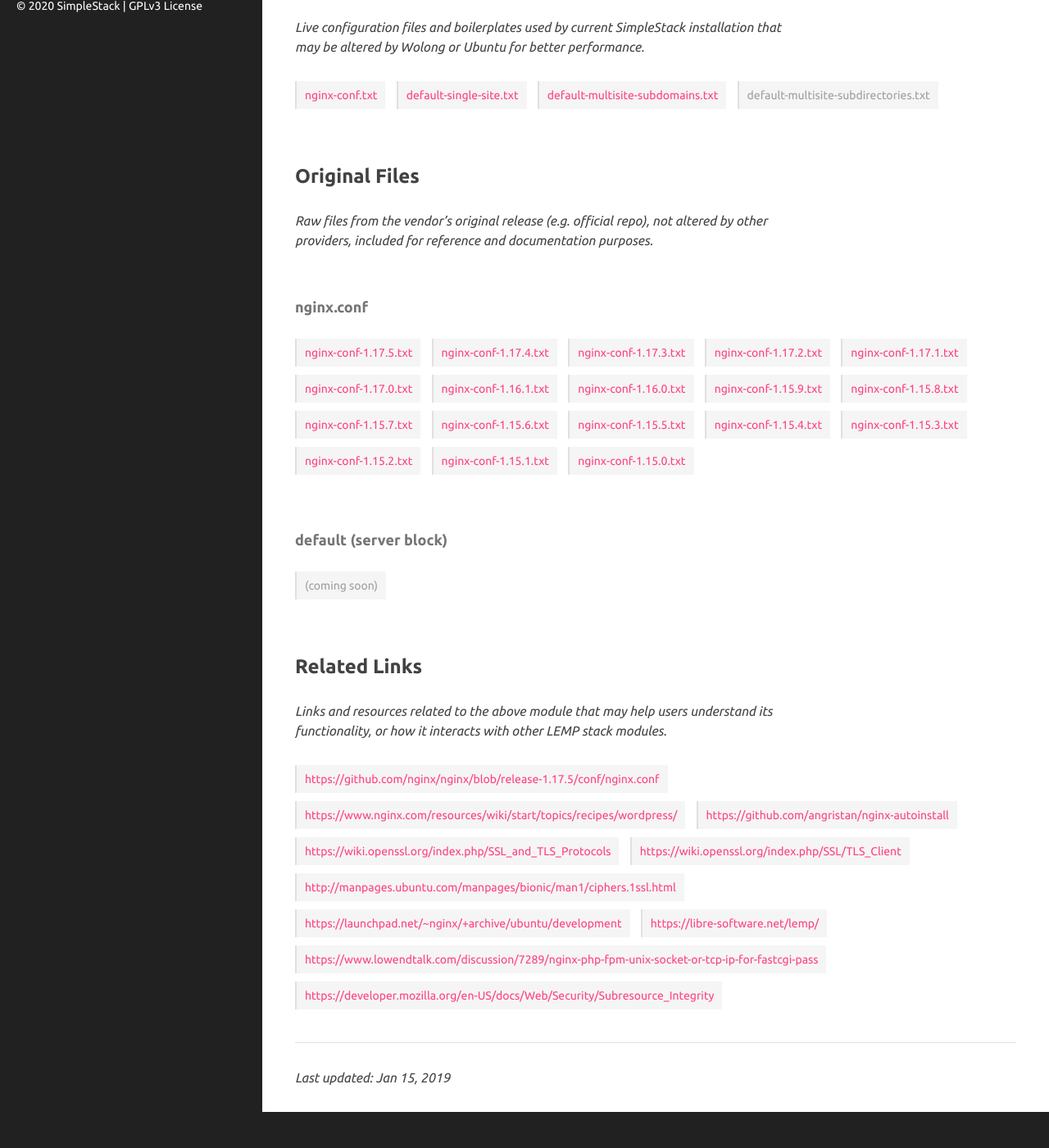
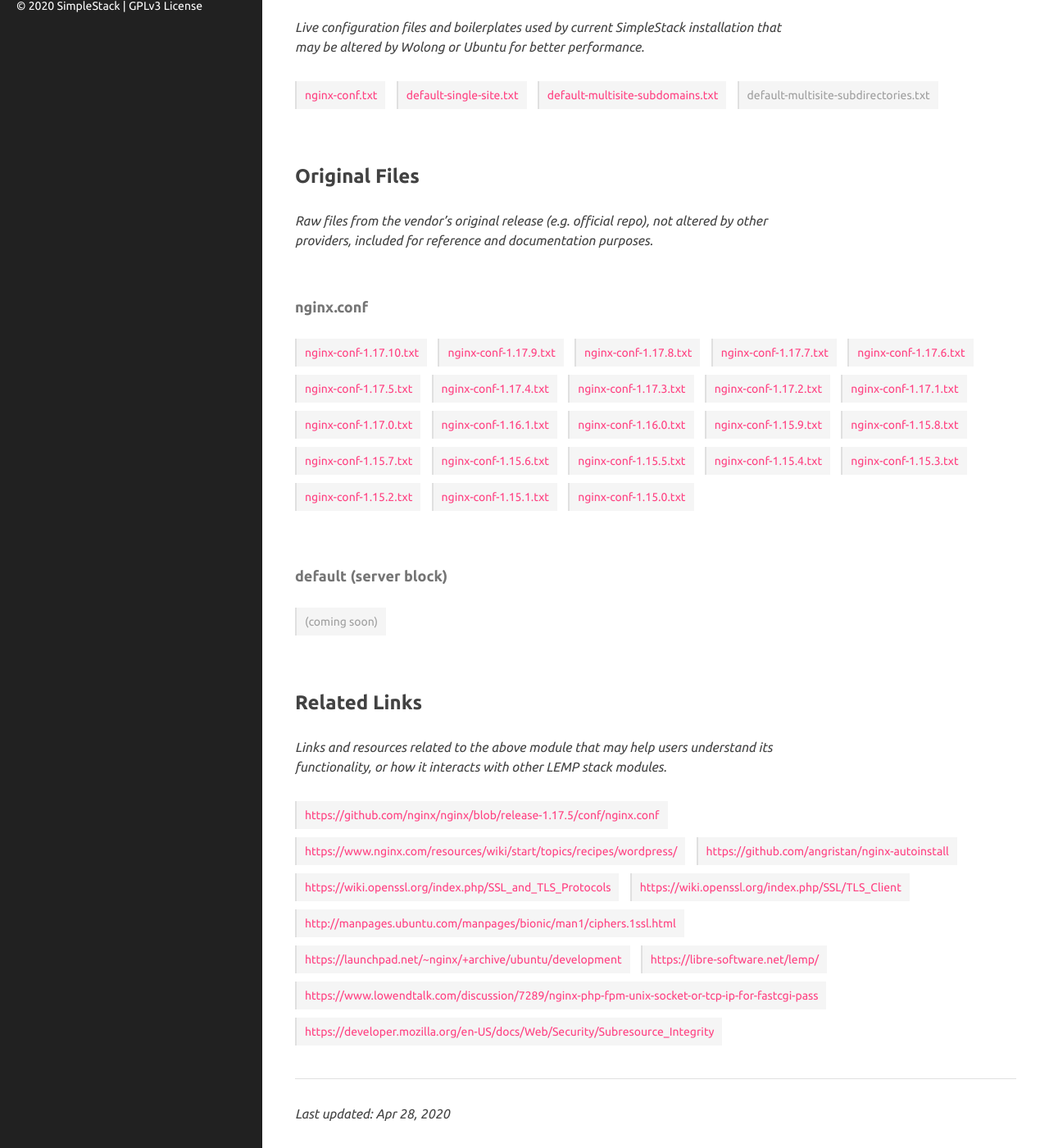
Before and after one commit to ImmenseHeaven/SimpleStack, a Jekyll site: the page built from nginx/index.md, in a window 1280 px wide and 1400 px high, scrolled down 194 px. Shown: the whole window at 82% size. Built offline with Jekyll 4.4.1, drawn with Linux system fonts in a browser that asks for light colours; our own code applies the rules of GitHub Pages for plain Markdown files; before the commit the page ends 1550 px from its top, so only the background shows below that.

Commit message:
Update index.md

```diff
--- a/nginx/index.md
+++ b/nginx/index.md
@@ -21,6 +21,11 @@ title: Nginx (Public Mirrors)
 
 #### nginx.conf
 
+* [nginx-conf-1.17.10.txt](nginx-conf-1.17.10.txt)
+* [nginx-conf-1.17.9.txt](nginx-conf-1.17.9.txt)
+* [nginx-conf-1.17.8.txt](nginx-conf-1.17.8.txt)
+* [nginx-conf-1.17.7.txt](nginx-conf-1.17.7.txt)
+* [nginx-conf-1.17.6.txt](nginx-conf-1.17.6.txt)
 * [nginx-conf-1.17.5.txt](nginx-conf-1.17.5.txt)
 * [nginx-conf-1.17.4.txt](nginx-conf-1.17.4.txt)
 * [nginx-conf-1.17.3.txt](nginx-conf-1.17.3.txt)
@@ -61,4 +66,4 @@ title: Nginx (Public Mirrors)
 
 ----
 
-*Last updated: Jan 15, 2019*
+*Last updated: Apr 28, 2020*
```
Also changed, not shown: mysql/index.md (+2 -2 lines).
